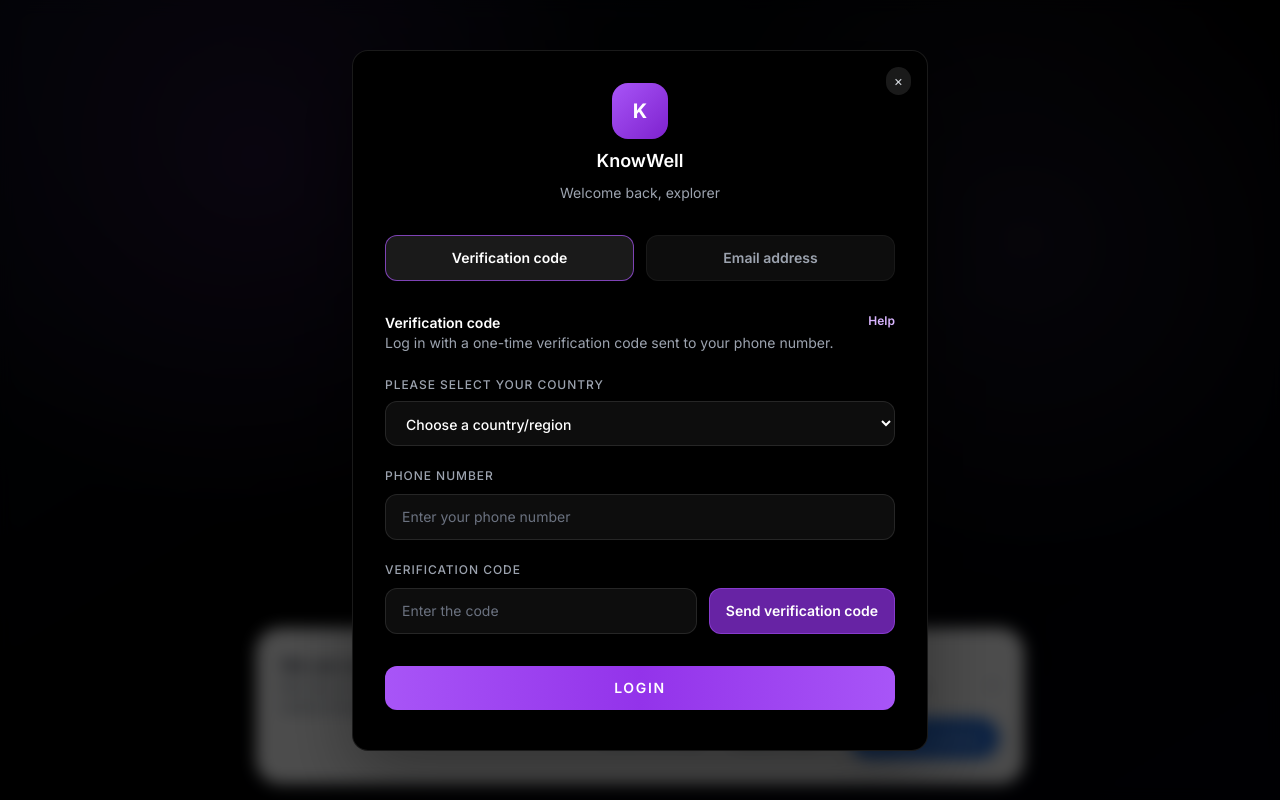
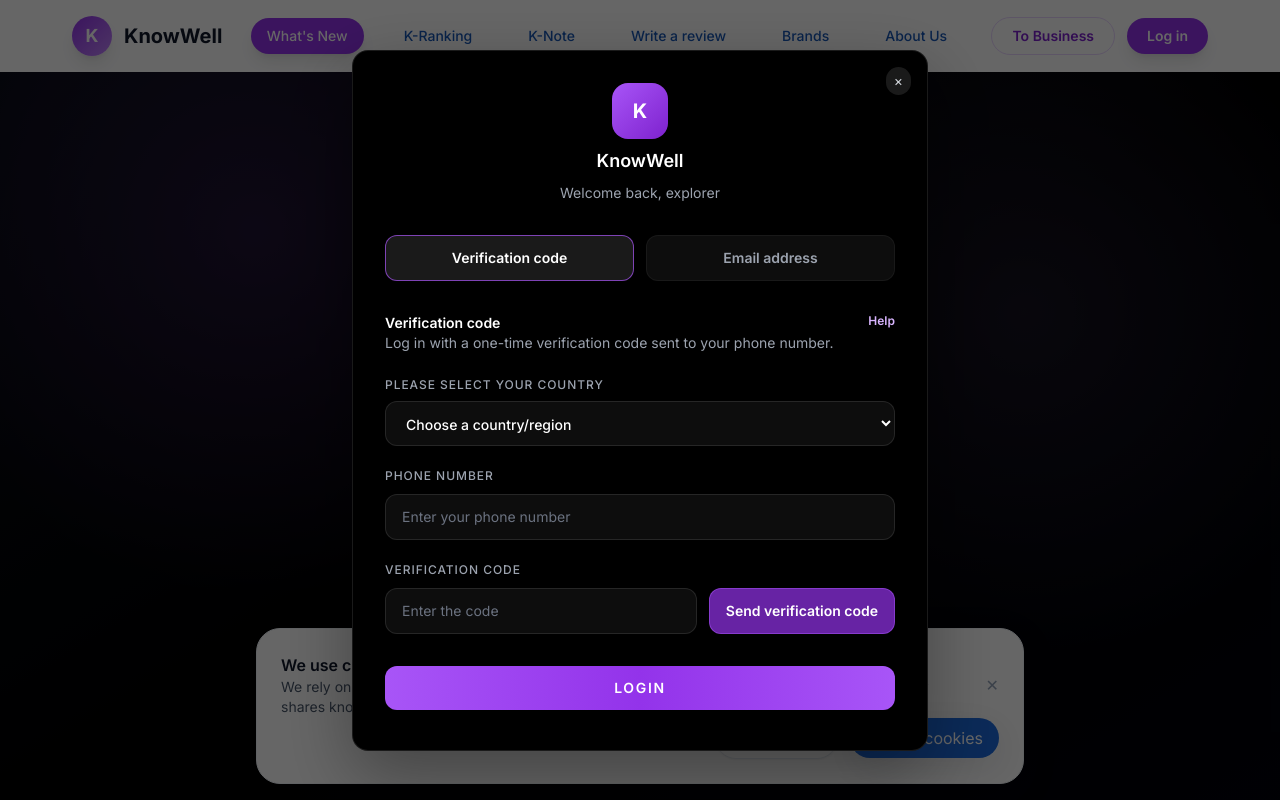
Before and after one commit to weishusun/knowwell-web, a Next.js app: page /login in a window 1280 px wide. Shown: the top 800 px of the page. Built offline with nearby package versions, Linux system fonts and the light colour scheme.

Commit message:
Add public layout and update navigation links

```diff
--- /dev/null
+++ b/src/app/(public)/business/page.tsx
@@ -0,0 +1,8 @@
+export default function BusinessPage() {
+  return (
+    <section className="mx-auto max-w-6xl px-4 py-16">
+      <h1 className="text-3xl font-bold text-slate-900">For Businesses</h1>
+      <p className="mt-4 text-slate-600">Partner with KnowWell. This is a placeholder page.</p>
+    </section>
+  );
+}
--- /dev/null
+++ b/src/app/(public)/k-note/page.tsx
@@ -0,0 +1,8 @@
+export default function KNotePage() {
+  return (
+    <section className="mx-auto max-w-6xl px-4 py-16">
+      <h1 className="text-3xl font-bold text-slate-900">K-Note</h1>
+      <p className="mt-4 text-slate-600">This is the K-Note page placeholder.</p>
+    </section>
+  );
+}
--- /dev/null
+++ b/src/app/(public)/layout.tsx
@@ -0,0 +1,14 @@
+import type { ReactNode } from 'react';
+
+import { HomeNavbar } from '@/components/home/home-navbar';
+import { SiteFooter } from '@/components/home/site-footer';
+
+export default function PublicLayout({ children }: { children: ReactNode }) {
+  return (
+    <div className="flex min-h-screen flex-col">
+      <HomeNavbar />
+      <main className="flex-1">{children}</main>
+      <SiteFooter />
+    </div>
+  );
+}
--- /dev/null
+++ b/src/app/(public)/write-review/page.tsx
@@ -0,0 +1,8 @@
+export default function WriteReviewPage() {
+  return (
+    <section className="mx-auto max-w-6xl px-4 py-16">
+      <h1 className="text-3xl font-bold text-slate-900">Write a Review</h1>
+      <p className="mt-4 text-slate-600">Share your experiences with others. This is a placeholder page.</p>
+    </section>
+  );
+}
--- a/src/components/auth/LoginDialog.tsx
+++ b/src/components/auth/LoginDialog.tsx
@@ -66,7 +66,7 @@
 
   return (
     <div
-      className="fixed inset-0 z-50 flex items-center justify-center bg-black/70 px-4 py-8 backdrop-blur"
+      className="fixed inset-0 z-50 flex items-center justify-center bg-black/60"
       onClick={handleBackdropClick}
       aria-modal
       role="dialog"
--- a/src/components/home/home-navbar.tsx
+++ b/src/components/home/home-navbar.tsx
@@ -6,12 +6,12 @@
 import { LoginDialog } from '@/components/auth/LoginDialog';
 
 const navItems = [
-  { label: "What's New", href: '/whats-new' },
+  { label: "What's New", href: '/' },
   { label: 'K-Ranking', href: '/k-ranking' },
   { label: 'K-Note', href: '/k-note' },
-  { label: 'Smart Buy', href: '/smart-buy' },
-  { label: 'Write a review', href: '/reviews' },
-  { label: 'To Business', href: '/business' }
+  { label: 'Write a review', href: '/write-review' },
+  { label: 'Brands', href: '/brands' },
+  { label: 'About Us', href: '/about' }
 ];
 
 type HomeNavbarProps = {
@@ -66,6 +66,12 @@
         </nav>
 
         <div className="flex items-center gap-3">
+          <Link
+            href="/business"
+            className="hidden rounded-full border border-purple-200 px-5 py-2 text-sm font-semibold text-purple-700 transition hover:bg-purple-50 lg:inline-flex lg:items-center lg:justify-center"
+          >
+            To Business
+          </Link>
           <button
             type="button"
             onClick={handleLoginClick}
```
